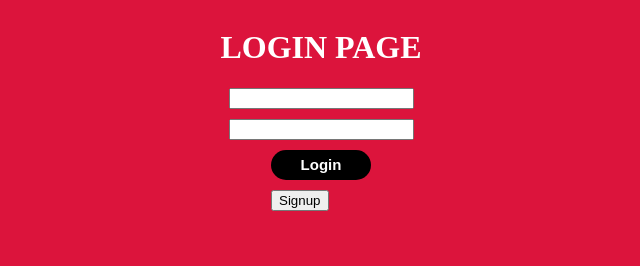
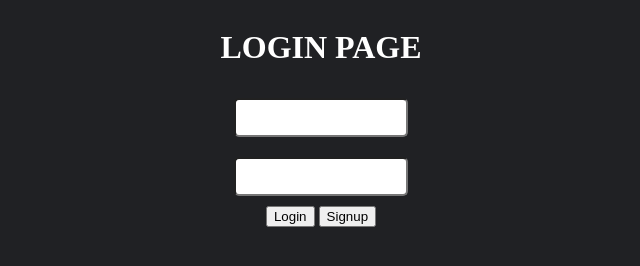
Before and after one commit to RomeroCamilo/Log-In-Testing, a plain HTML site: page login.html in a window 1280 px wide. Shown: the whole page, without its empty margins (319-959 px from the left). Drawn offline with Linux system fonts and the light colour scheme.

Commit message:
updated color

```diff
--- a/styling.css
+++ b/styling.css
@@ -1,5 +1,5 @@
 body{
-    background-color: crimson;
+    background-color: rgba(32,33,36,1);
 }
 
 .container{
@@ -10,8 +10,15 @@ body{
 }
 
 .stack{
-    margin-bottom:10px;
+    margin:10px;
     display:block;
+    background-color: white;
+    width: 170px;
+    height: 35px;
+    border-radius: 5px;
+    padding:0px;
+    font-size: 15px;
+
 }
 
 .title{
@@ -19,45 +26,23 @@ body{
 }
 
 
-
-.loginStyle{
-    cursor:pointer;
-    background-color: black;
-    color:white;
-    padding:5px;
-    border-style: none;
-    font-size: 15px;
-    font-weight: bold;
-    transition: opacity 0.1s;
-    margin-bottom:10px;
-    width: 100px;
-    height: 30px;
-    text-align: center;
-    display: block;
-    border-radius: 20px;
-}
-
-.loginStyle:hover{
-    opacity:.5;
-}
-
 .buttonStyle{
     cursor:pointer;
-    background-color: black;
-    color:white;
+    background-color: white;
+    color:black;
     padding:0px;
     border-style: none;
     font-size: 15px;
     font-weight: bold;
     transition: opacity 0.1s;
-    width: 150px;
-    height: 30px;
+    width: 170px;
+    height: 35px;
     text-align: center;
     border-radius: 20px;
     display: block;
     margin:10px;
 }
 
-.signupStyle:hover{
+.buttonStyle:hover{
     opacity:.5;
 }
```
Also changed, not shown: index.html (+2 -2 lines).
